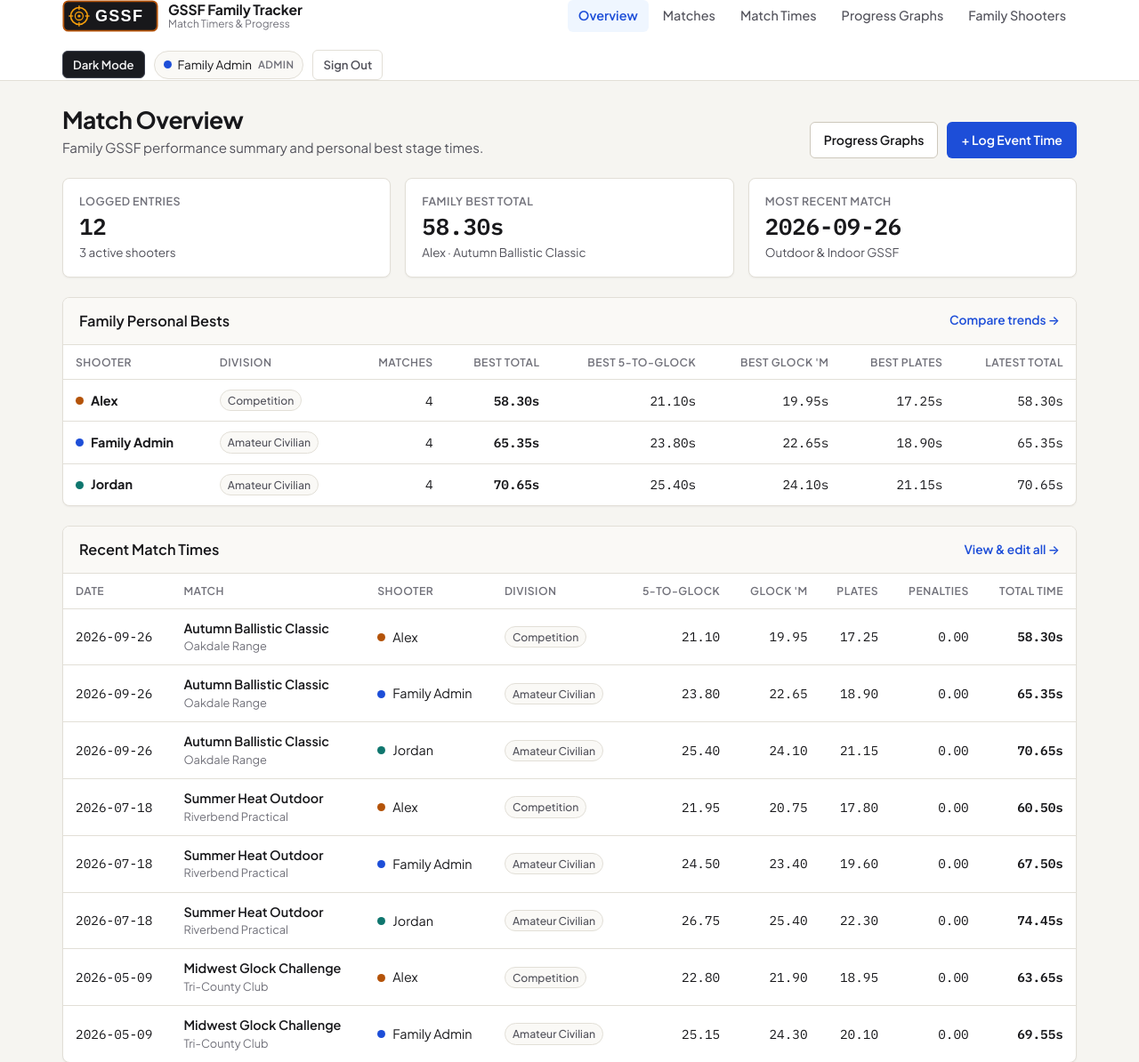
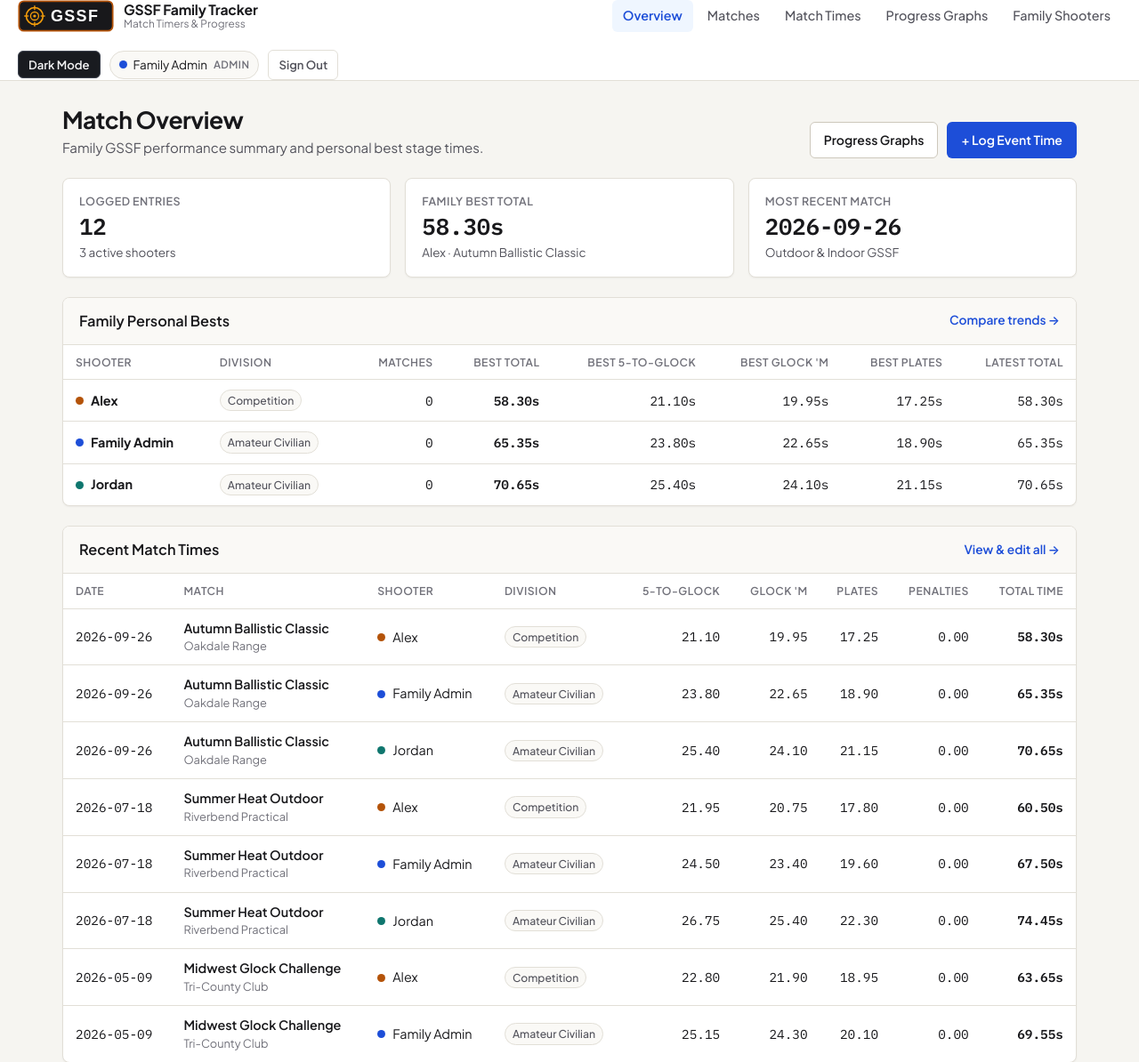
Before and after one commit to tallnatt/GSSF, a PHP site: page / in a window 1280 px wide. Shown: the top 1194 px of the page at 89% size. Run offline with PHP 8.4, Linux system fonts and the light colour scheme; the visitor is signed in with stand-in values (Sample User, id 1); data that the repository does not hold is empty.

Commit message:
Auto-fit table widths and count distinct matches on Overview tab

```diff
--- a/assets/css/style.css
+++ b/assets/css/style.css
@@ -97,8 +97,9 @@ body {
 }
 
 .container {
-    width: 100%;
-    max-width: 1180px;
+    width: fit-content;
+    min-width: min(100%, 1180px);
+    max-width: 100%;
     margin: 0 auto;
     padding: 0 20px;
 }
@@ -113,7 +114,7 @@ body {
 }
 
 .header-inner {
-    max-width: 1180px;
+    max-width: 1480px;
     margin: 0 auto;
     padding: 0 20px;
     min-height: 64px;
@@ -396,6 +397,7 @@ body {
     padding: 11px 14px;
     border-bottom: 1px solid var(--border);
     vertical-align: middle;
+    white-space: nowrap;
 }
 
 .data-table tbody tr:last-child td {
--- a/index.php
+++ b/index.php
@@ -133,7 +133,7 @@ render_header('Overview', 'overview', $user, $auth);
                                 </span>
                             </td>
                             <td><span class="tag"><?= e($st['user']['default_division'] ?? 'Amateur Civilian') ?></span></td>
-                            <td class="num mono"><?= $st['count'] ?></td>
+                            <td class="num mono"><?= count($st['distinct_matches']) ?></td>
                             <td class="num mono strong-time"><?= $st['best_total'] !== null ? e(format_time($st['best_total'])) . 's' : '—' ?></td>
                             <td class="num mono"><?= $st['best_five'] !== null ? e(format_time($st['best_five'])) . 's' : '—' ?></td>
                             <td class="num mono"><?= $st['best_glockm'] !== null ? e(format_time($st['best_glockm'])) . 's' : '—' ?></td>
```
